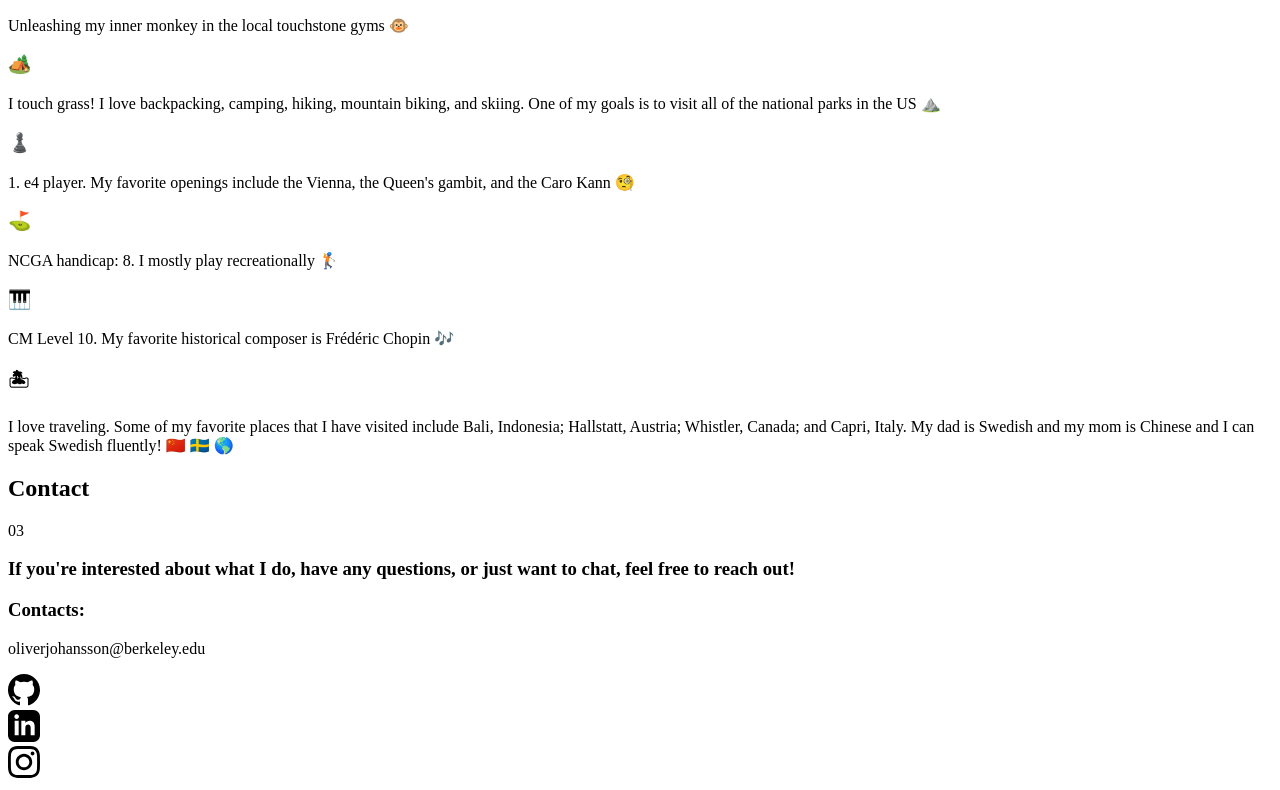
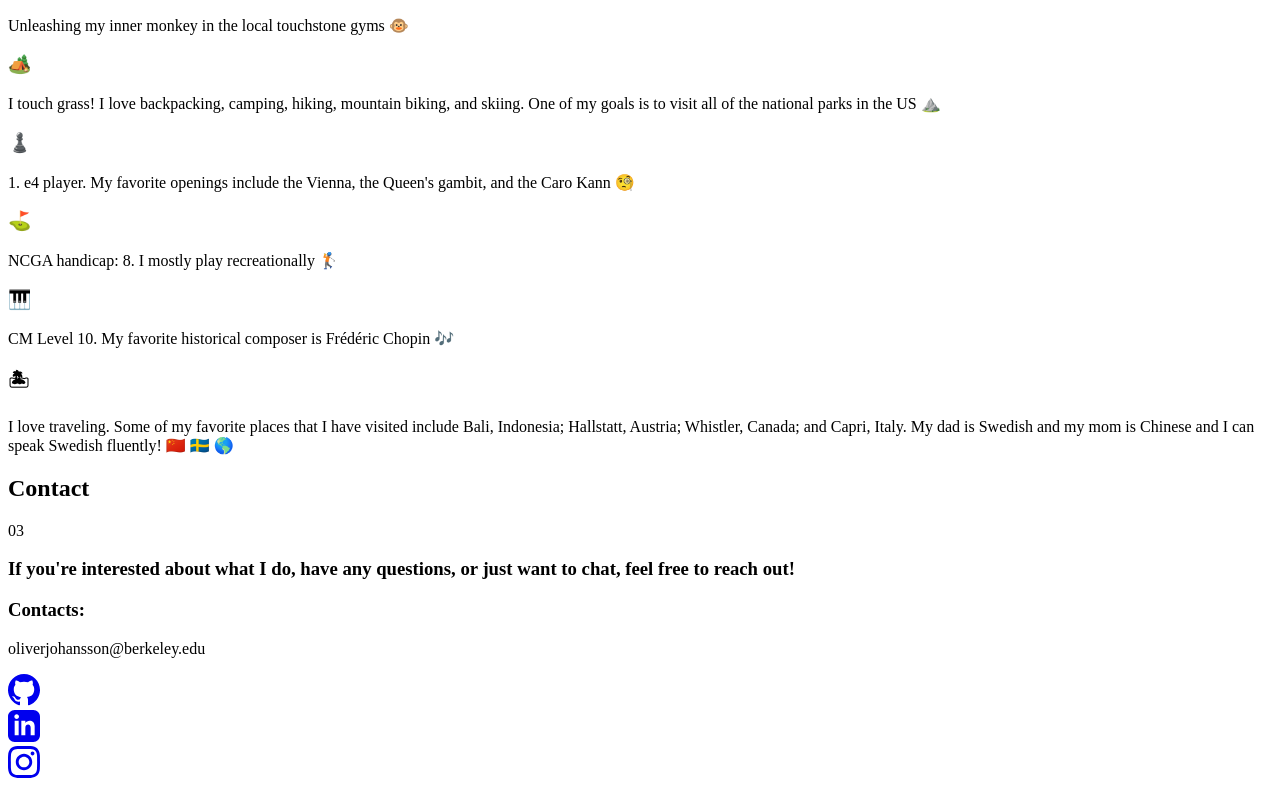
Before and after one commit to Ojoh02/oliver-johansson-portfolio, a website built with Vite: page index.html in a window 1280 px wide. Shown: the part 1342-2132 px from the top of the page. Built offline with nearby package versions, Linux system fonts and the light colour scheme.

Commit message:
added links

```diff
--- a/index.html
+++ b/index.html
@@ -156,9 +156,9 @@
             <h3 class="section-heading final">Contacts:</h3>
             <p class="section-text">oliverjohansson@berkeley.edu</p>
             <div class="row-wrapper">
-              <div class="logos-wrapper"><svg xmlns="http://www.w3.org/2000/svg" width="32" height="32" viewBox="0 0 24 24"><path fill="currentColor" d="M12 0c-6.626 0-12 5.373-12 12 0 5.302 3.438 9.8 8.207 11.387.599.111.793-.261.793-.577v-2.234c-3.338.726-4.033-1.416-4.033-1.416-.546-1.387-1.333-1.756-1.333-1.756-1.089-.745.083-.729.083-.729 1.205.084 1.839 1.237 1.839 1.237 1.07 1.834 2.807 1.304 3.492.997.107-.775.418-1.305.762-1.604-2.665-.305-5.467-1.334-5.467-5.931 0-1.311.469-2.381 1.236-3.221-.124-.303-.535-1.524.117-3.176 0 0 1.008-.322 3.301 1.23.957-.266 1.983-.399 3.003-.404 1.02.005 2.047.138 3.006.404 2.291-1.552 3.297-1.23 3.297-1.23.653 1.653.242 2.874.118 3.176.77.84 1.235 1.911 1.235 3.221 0 4.609-2.807 5.624-5.479 5.921.43.372.823 1.102.823 2.222v3.293c0 .319.192.694.801.576 4.765-1.589 8.199-6.086 8.199-11.386 0-6.627-5.373-12-12-12z"/></svg>            </div>
-              <div class="logos-wrapper"><svg xmlns="http://www.w3.org/2000/svg" width="32" height="32" viewBox="0 0 24 24"><path fill="currentColor" d="M19 0h-14c-2.761 0-5 2.239-5 5v14c0 2.761 2.239 5 5 5h14c2.762 0 5-2.239 5-5v-14c0-2.761-2.238-5-5-5zm-11 19h-3v-11h3v11zm-1.5-12.268c-.966 0-1.75-.79-1.75-1.764s.784-1.764 1.75-1.764 1.75.79 1.75 1.764-.783 1.764-1.75 1.764zm13.5 12.268h-3v-5.604c0-3.368-4-3.113-4 0v5.604h-3v-11h3v1.765c1.396-2.586 7-2.777 7 2.476v6.759z"/></svg></div>
-              <div class="logos-wrapper"><svg xmlns="http://www.w3.org/2000/svg" width="32" height="32" viewBox="0 0 24 24"><path fill="currentColor" d="M12 2.163c3.204 0 3.584.012 4.85.07 3.252.148 4.771 1.691 4.919 4.919.058 1.265.069 1.645.069 4.849 0 3.205-.012 3.584-.069 4.849-.149 3.225-1.664 4.771-4.919 4.919-1.266.058-1.644.07-4.85.07-3.204 0-3.584-.012-4.849-.07-3.26-.149-4.771-1.699-4.919-4.92-.058-1.265-.07-1.644-.07-4.849 0-3.204.013-3.583.07-4.849.149-3.227 1.664-4.771 4.919-4.919 1.266-.057 1.645-.069 4.849-.069zm0-2.163c-3.259 0-3.667.014-4.947.072-4.358.2-6.78 2.618-6.98 6.98-.059 1.281-.073 1.689-.073 4.948 0 3.259.014 3.668.072 4.948.2 4.358 2.618 6.78 6.98 6.98 1.281.058 1.689.072 4.948.072 3.259 0 3.668-.014 4.948-.072 4.354-.2 6.782-2.618 6.979-6.98.059-1.28.073-1.689.073-4.948 0-3.259-.014-3.667-.072-4.947-.196-4.354-2.617-6.78-6.979-6.98-1.281-.059-1.69-.073-4.949-.073zm0 5.838c-3.403 0-6.162 2.759-6.162 6.162s2.759 6.163 6.162 6.163 6.162-2.759 6.162-6.163c0-3.403-2.759-6.162-6.162-6.162zm0 10.162c-2.209 0-4-1.79-4-4 0-2.209 1.791-4 4-4s4 1.791 4 4c0 2.21-1.791 4-4 4zm6.406-11.845c-.796 0-1.441.645-1.441 1.44s.645 1.44 1.441 1.44c.795 0 1.439-.645 1.439-1.44s-.644-1.44-1.439-1.44z"/></svg></div>
+              <a href="https://github.com/Ojoh02"><div class="logos-wrapper"><svg xmlns="http://www.w3.org/2000/svg" width="32" height="32" viewBox="0 0 24 24"><path fill="currentColor" d="M12 0c-6.626 0-12 5.373-12 12 0 5.302 3.438 9.8 8.207 11.387.599.111.793-.261.793-.577v-2.234c-3.338.726-4.033-1.416-4.033-1.416-.546-1.387-1.333-1.756-1.333-1.756-1.089-.745.083-.729.083-.729 1.205.084 1.839 1.237 1.839 1.237 1.07 1.834 2.807 1.304 3.492.997.107-.775.418-1.305.762-1.604-2.665-.305-5.467-1.334-5.467-5.931 0-1.311.469-2.381 1.236-3.221-.124-.303-.535-1.524.117-3.176 0 0 1.008-.322 3.301 1.23.957-.266 1.983-.399 3.003-.404 1.02.005 2.047.138 3.006.404 2.291-1.552 3.297-1.23 3.297-1.23.653 1.653.242 2.874.118 3.176.77.84 1.235 1.911 1.235 3.221 0 4.609-2.807 5.624-5.479 5.921.43.372.823 1.102.823 2.222v3.293c0 .319.192.694.801.576 4.765-1.589 8.199-6.086 8.199-11.386 0-6.627-5.373-12-12-12z"/></svg></div></a>
+              <a href="https://www.linkedin.com/in/oliver-johansson-60956618b/"><div class="logos-wrapper"><svg xmlns="http://www.w3.org/2000/svg" width="32" height="32" viewBox="0 0 24 24"><path fill="currentColor" d="M19 0h-14c-2.761 0-5 2.239-5 5v14c0 2.761 2.239 5 5 5h14c2.762 0 5-2.239 5-5v-14c0-2.761-2.238-5-5-5zm-11 19h-3v-11h3v11zm-1.5-12.268c-.966 0-1.75-.79-1.75-1.764s.784-1.764 1.75-1.764 1.75.79 1.75 1.764-.783 1.764-1.75 1.764zm13.5 12.268h-3v-5.604c0-3.368-4-3.113-4 0v5.604h-3v-11h3v1.765c1.396-2.586 7-2.777 7 2.476v6.759z"/></svg></div></a>
+              <a href="https://www.linkedin.com/in/oliver-johansson-60956618b/"><div class="logos-wrapper"><svg xmlns="http://www.w3.org/2000/svg" width="32" height="32" viewBox="0 0 24 24"><path fill="currentColor" d="M12 2.163c3.204 0 3.584.012 4.85.07 3.252.148 4.771 1.691 4.919 4.919.058 1.265.069 1.645.069 4.849 0 3.205-.012 3.584-.069 4.849-.149 3.225-1.664 4.771-4.919 4.919-1.266.058-1.644.07-4.85.07-3.204 0-3.584-.012-4.849-.07-3.26-.149-4.771-1.699-4.919-4.92-.058-1.265-.07-1.644-.07-4.849 0-3.204.013-3.583.07-4.849.149-3.227 1.664-4.771 4.919-4.919 1.266-.057 1.645-.069 4.849-.069zm0-2.163c-3.259 0-3.667.014-4.947.072-4.358.2-6.78 2.618-6.98 6.98-.059 1.281-.073 1.689-.073 4.948 0 3.259.014 3.668.072 4.948.2 4.358 2.618 6.78 6.98 6.98 1.281.058 1.689.072 4.948.072 3.259 0 3.668-.014 4.948-.072 4.354-.2 6.782-2.618 6.979-6.98.059-1.28.073-1.689.073-4.948 0-3.259-.014-3.667-.072-4.947-.196-4.354-2.617-6.78-6.979-6.98-1.281-.059-1.69-.073-4.949-.073zm0 5.838c-3.403 0-6.162 2.759-6.162 6.162s2.759 6.163 6.162 6.163 6.162-2.759 6.162-6.163c0-3.403-2.759-6.162-6.162-6.162zm0 10.162c-2.209 0-4-1.79-4-4 0-2.209 1.791-4 4-4s4 1.791 4 4c0 2.21-1.791 4-4 4zm6.406-11.845c-.796 0-1.441.645-1.441 1.44s.645 1.44 1.441 1.44c.795 0 1.439-.645 1.439-1.44s-.644-1.44-1.439-1.44z"/></svg></div></a>
             </div>
           </div>
         </section>
--- a/style.css
+++ b/style.css
@@ -126,6 +126,9 @@ html, body{
   width: 100%;
   height: 100vh;
   overflow: hidden;
+  display: flex;
+  flex-direction: row;
+  align-items: center;
 }
 
 .page-wrapper {
```
